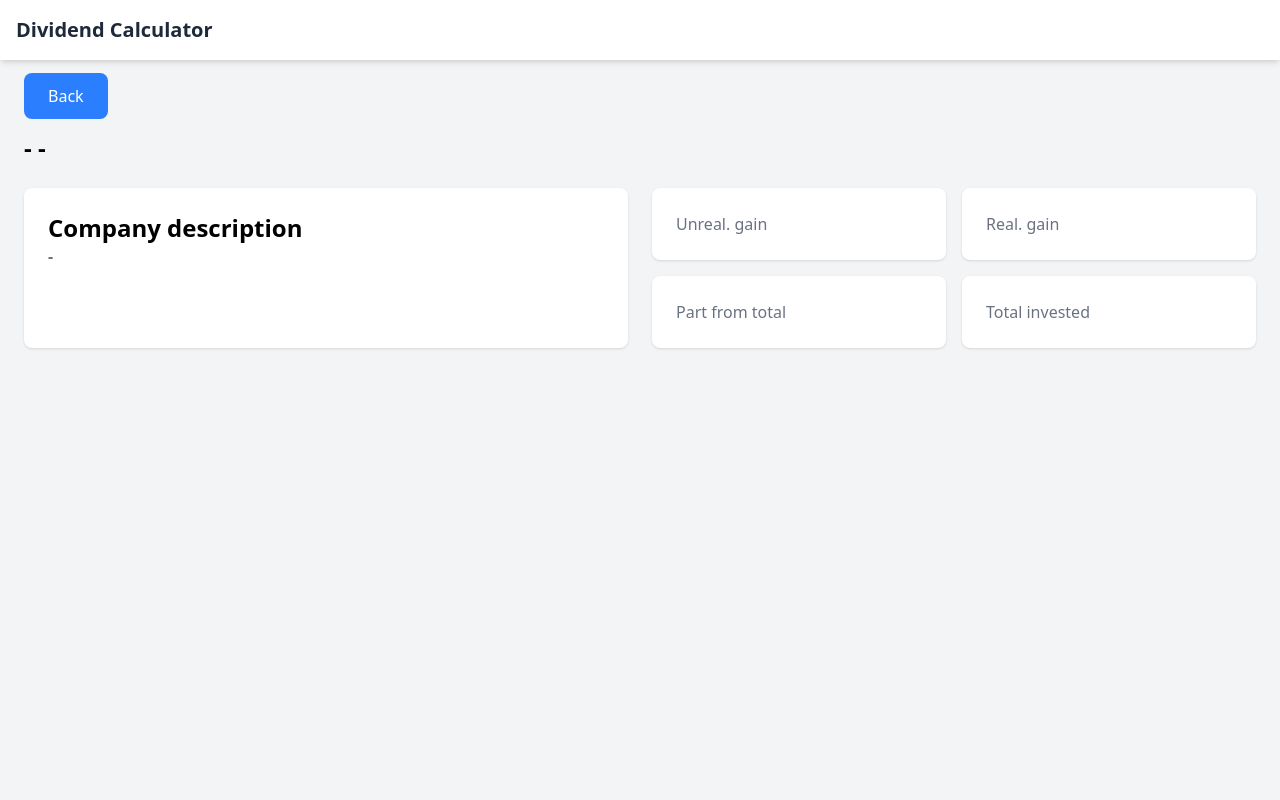
After one commit to francois-larcin/dividend-calculator, a Flask app: template frontend/templates/holding.html in a window 1280 px wide. The commit adds this page. Run offline with Flask 3, Linux system fonts and the light colour scheme; the template is opened without the code that fills it, so the values that code supplies are empty; parts of the project's set-up code (start-up, migrations or seed data) failed here and were passed over.

Commit message:
Start holding interface

```diff
--- a/frontend/static/css/output.css
+++ b/frontend/static/css/output.css
@@ -16,6 +16,8 @@
     --color-black: #000;
     --color-white: #fff;
     --spacing: 0.25rem;
+    --container-3xs: 16rem;
+    --container-xs: 20rem;
     --text-xl: 1.25rem;
     --text-xl--line-height: calc(1.75 / 1.25);
     --text-2xl: 1.5rem;
@@ -253,6 +255,9 @@
   .min-h-screen {
     min-height: 100vh;
   }
+  .w-3xs {
+    width: var(--container-3xs);
+  }
   .w-4 {
     width: calc(var(--spacing) * 4);
   }
@@ -264,6 +269,24 @@
   }
   .w-full {
     width: 100%;
+  }
+  .max-w-3xs {
+    max-width: var(--container-3xs);
+  }
+  .max-w-\[1\] {
+    max-width: 1;
+  }
+  .max-w-\[12\] {
+    max-width: 12;
+  }
+  .max-w-\[150\] {
+    max-width: 150;
+  }
+  .max-w-\[150px\] {
+    max-width: 150px;
+  }
+  .max-w-xs {
+    max-width: var(--container-xs);
   }
   .flex-1 {
     flex: 1;
@@ -303,6 +326,14 @@
   }
   .gap-4 {
     gap: calc(var(--spacing) * 4);
+  }
+  .gap-6 {
+    gap: calc(var(--spacing) * 6);
+  }
+  .truncate {
+    overflow: hidden;
+    text-overflow: ellipsis;
+    white-space: nowrap;
   }
   .rounded-lg {
     border-radius: var(--radius-lg);
@@ -349,6 +380,9 @@
   }
   .py-3 {
     padding-block: calc(var(--spacing) * 3);
+  }
+  .pr-4 {
+    padding-right: calc(var(--spacing) * 4);
   }
   .text-center {
     text-align: center;
--- /dev/null
+++ b/frontend/static/js/holding.js
@@ -0,0 +1,9 @@
+const portfolioId = document.querySelector('#app').dataset.portfolioId
+const stockId = document.querySelector('#app').dataset.stockId
+
+
+console.log(`portfolioID : ${portfolioId}`);
+console.log(`stockID : ${stockId}`);
+
+
+//API calls at page loading
--- a/frontend/templates/base.html
+++ b/frontend/templates/base.html
@@ -26,6 +26,9 @@
     <!-- Initialize Lucide (icons) after content-->
      <script>lucide.createIcons()</script>
 
+    <!-- Graphics library-->
+     <script src="https://cdn.jsdelivr.net/npm/chart.js"></script>
+
     <!-- Global functions -->
      <script>
         function openModal(modalId) {
--- /dev/null
+++ b/frontend/templates/holding.html
@@ -0,0 +1,71 @@
+{% extends "base.html" %}
+
+{% block title %}Holding{% endblock %}
+
+{% block content %}
+
+<div id="app" data-portfolio-id="{{ portfolio_id }}" data-stock-id="{{ stock_id }}">
+
+    <!-- Back button-->
+    <div class="mb-6">
+        <a href="/portfolio/{{ portfolio_id }}" class="bg-blue-500 text-white px-6 py-3 rounded-lg">
+            Back
+        </a>
+    </div>
+
+    <!-- Header = Company name, ticker, ... -->
+    <div class="mb-6">
+        <h2 class="text-2xl font-bold">
+            <span id="holding-company">-</span>
+            <span id="holding-ticker">-</span>
+        </h2>
+    </div>
+
+
+    <!-- Two columns : description (left) + stats (right)-->
+    <div class="grid grid-cols-2 gap-6 mb-6">
+
+        <!-- Description (left)-->
+        <div class="bg-white rounded-lg shadow p-6">
+            <p class="text-2xl font-bold">Company description</p>
+            <h3 class="font-bold">
+                <span id="holding-description" class="text-gray-500"> - </span>
+            </h3>
+        </div>
+
+
+        <!-- Stats (right)-->
+        <div class="grid grid-cols-2 gap-4">
+
+            <div class="bg-white rounded-lg shadow p-6">
+                <p class="text-gray-500">Unreal. gain</p>
+                <h3 id="holding-unrealized-gain" class="text-2xl font-bold"></h3>
+            </div>
+
+            <div class="bg-white rounded-lg shadow p-6">
+                <p class="text-gray-500">Real. gain</p>
+                <h3 id="holding-realized-gain" class="text-2xl font-bold"></h3>
+            </div>
+
+            <div class="bg-white rounded-lg shadow p-6">
+                <p class="text-gray-500">Part from total</p>
+                <h3 id="holding-weight" class="text-2xl font-bold"></h3>
+            </div>
+
+            <div class="bg-white rounded-lg shadow p-6">
+                <p class="text-gray-500">Total invested</p>
+                <h3 id="holding-total-invested" class="text-2xl font-bold"></h3>
+            </div>
+        </div>
+    </div>
+
+
+
+
+</div>
+{% endblock %}
+
+
+{% block scripts %}
+<script src="{{ url_for('static', filename='js/holding.js') }}"></script>
+{% endblock %}
```
Also changed, not shown: frontend/static/js/portfolio.js (+7 -1 lines).
